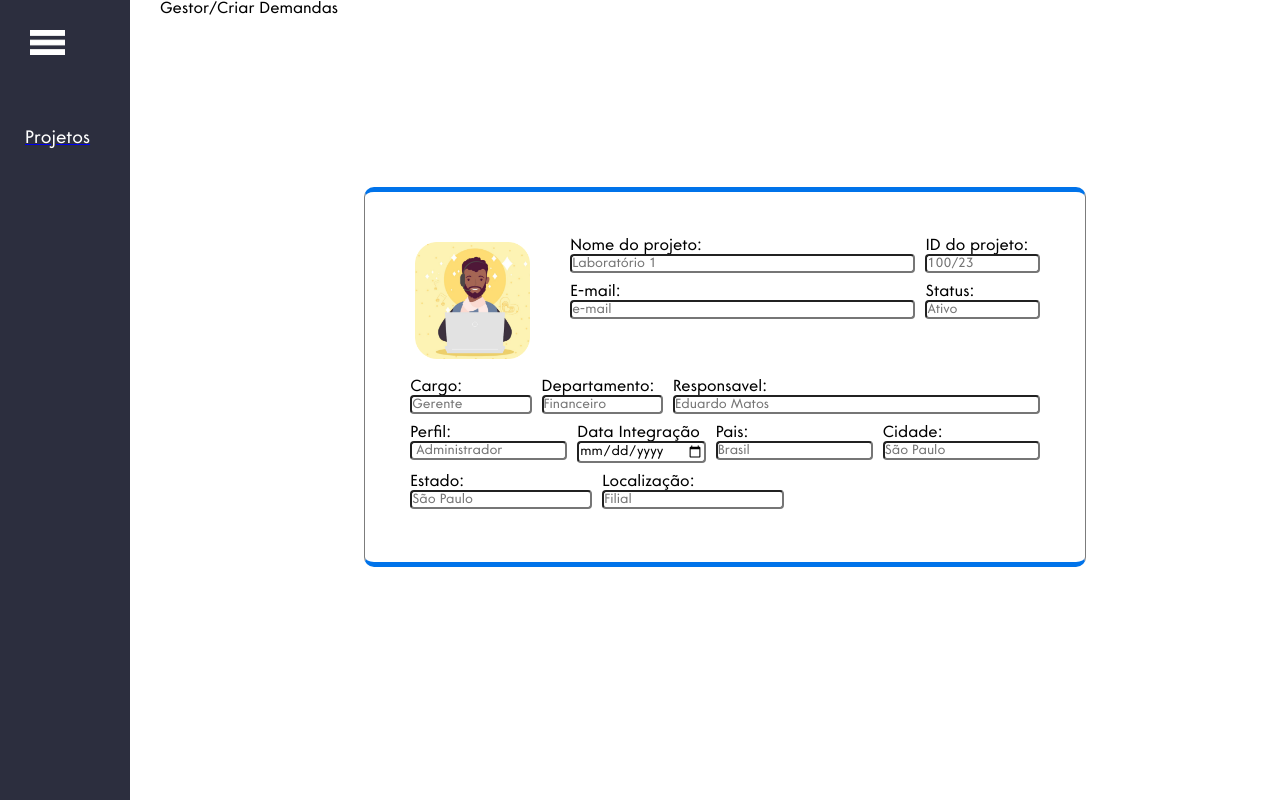
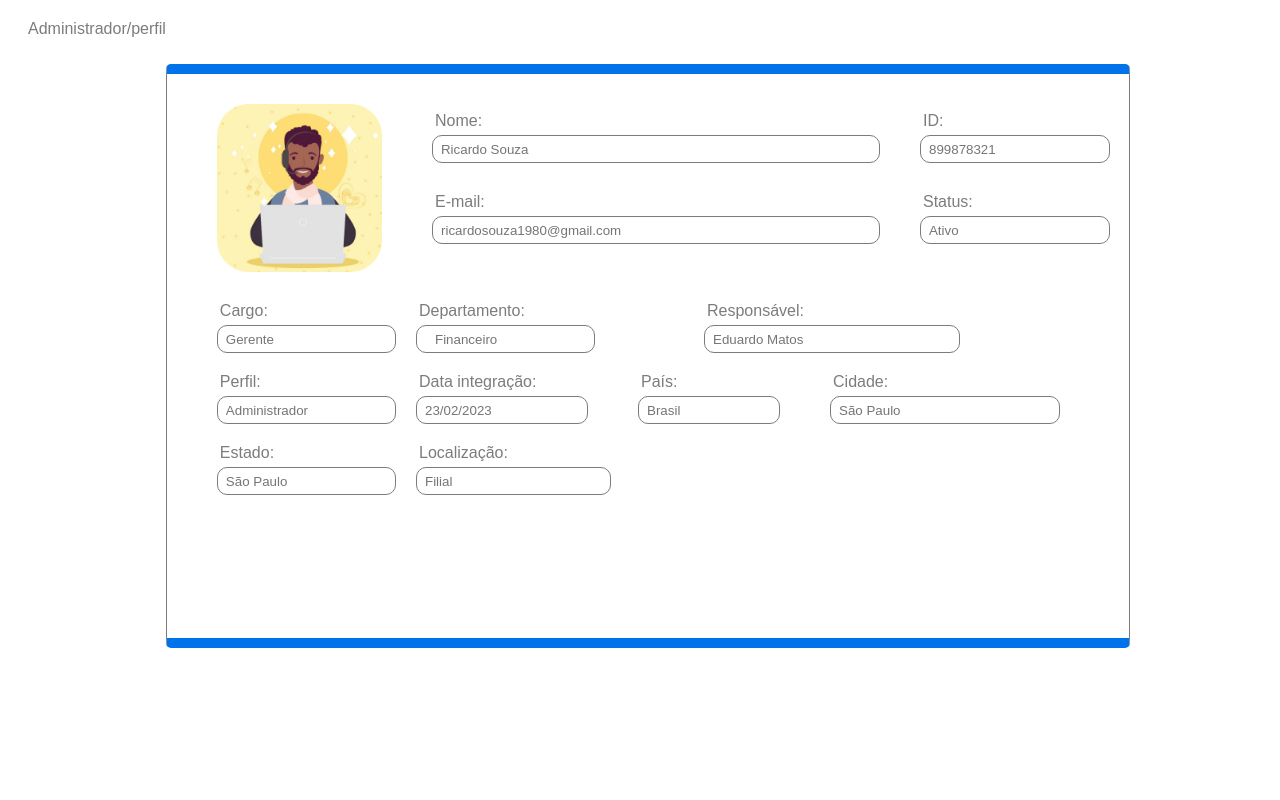
Before and after one commit to MamukaSenai/React-Mamuka, a React (Vite) app: page /perfil in a window 1280 px wide. Built offline with nearby package versions, Linux system fonts and the light colour scheme.

Commit message:
Modificacao Perfil

```diff
--- a/src/pages/Desenvolvedor/Perfil/index.tsx
+++ b/src/pages/Desenvolvedor/Perfil/index.tsx
@@ -16,7 +16,7 @@ import React from "react";
 
 
 
-function PerfilUsuario() {
+function Perfil() {
 
   // const [] = useState<>("")
   // const [] = useState<>("")
@@ -24,198 +24,183 @@ function PerfilUsuario() {
   // const [] = useState<>("")
 
   return (
-      <>
-        {/* corpo da pagina*/}
-        <aside>
-          {/* BARRA LATERAL */}
-          <div className="sidebar">
-            <div className="logo_content">
-              <img src={MENU} alt="MENU" />
-              {/* <i class="bx bx-menu" id="btn"></i> */}
+
+    <main>
+  <div className="sinalizacao">
+    <p>Administrador/perfil</p>
   </div>
-            <ul className="nav_list">
-              <li>
-                <a href="#">
-                  {/* <i class="bx bx-grid-alt"></i> */}
-                  <span className="link_name">Projetos</span>
-                </a>
-                {/* <span class="tooltip">dashboard</span> */}
-              </li>
-              <li>
-                <a href="#">
-                  {/* <i class="bx bx-grid-alt"></i> */}
-                  {/* <span className="link_name">Criar Projetos</span> */}
-                </a>
-                {/* <span class="tooltip">dashboard</span> */}
-              </li>
-              <li>
-                <a href="#">
-                  {/* <i class="bx bx-grid-alt"></i> */}
-                  {/* <span className="link_name">Criar Demandas</span> */}
-                </a>
-                {/* <span class="tooltip">dashboard</span> */}
-              </li>
-            </ul>
-          </div>
-          {/* BARRA LATERAL FIM */}
-        </aside>
-        <main>
-          <span className="Gestor">Gestor/Criar Demandas</span>
-          <div className="container">
-            <form className="formulario">
-              <div className="top_linha1">
-                <div className="imgfoto">
-                  <img src={PessoaPerfil} className="pessoaperfil" alt="PessoaPerfil" />
-                </div>
-                <div className="ladodireito">
-                  <div className="top1">
-                    <div className="inputbox tamanhoNomeEmail">
-                      <label htmlFor="firstname">Nome do projeto:</label>
+  <section className="perfil_geral configconteudo">
+    <div className="conteudo_topo">
+      <img src={PessoaPerfil} />
+      <div className="input1 input_style">
+        <div className="att">
+          <div className="s1 padrao_input">
+            <div className="att">
+              <label htmlFor="name">Nome:</label>
               <input
-                        className="width"
                 type="text"
-                        name="firstname"
-                        placeholder="Laboratório 1"
-                        required
+                name="name"
+                id="name"
+                placeholder="Ricardo Souza"
               />
             </div>
-                    <div className="inputbox">
-                      <label htmlFor="ID_do_projeto">ID do projeto:</label>
+            <div className="att x1">
+              <label htmlFor="id">ID:</label>
+              <input type="text" name="id" id="id" placeholder="899878321" />
+            </div>
+          </div>
+          <div className="s2 padrao_input">
+            <div className="att">
+              <label htmlFor="email">E-mail:</label>
               <input
-                        className="width"
-                        type="password"
-                        name="ID_do_projeto"
-                        placeholder="100/23"
-                        required
+                type="text"
+                name="email"
+                id="email"
+                placeholder="ricardosouza1980@gmail.com"
               />
             </div>
-                  </div>
-                  <div className="top2">
-                    <div className="inputbox tamanhoNomeEmail">
-                      <label htmlFor="e-mail:">E-mail:</label>
+            <div className="att x1">
+              <label htmlFor="status">Status:</label>
               <input
-                        className="width"
                 type="text"
-                        name="e-mail:"
-                        placeholder="e-mail"
-                        required
-                      />
-                    </div>
-                    <div className="inputbox tamanhoIdStatus">
-                      <label htmlFor="Status:">Status:</label>
-                      <input
-                        className="width"
-                        type="text"
-                        name="Status:"
+                name="status"
+                id="status"
                 placeholder="Ativo"
-                        required
               />
             </div>
           </div>
         </div>
+        {/* <div class="input2 input_style">
+              <label for="email">E-mail:</label>
+              <input type="text" name="email" id="email" placeholder="ricardosouza1980@gmail.com">
+
+              <label for="status">Status:</label>
+              <input type="text" name="status" id="status" placeholder="Ativo"> */}
       </div>
-              <div className="linha1">
-                <div className="inputbox">
-                  <label htmlFor="Cargo:">Cargo:</label>
+    </div>
+    <div className="conteudo">
+      <div className="input3 input_style padrao_input">
+        <div className="att">
+          <label className="textos" htmlFor="cargo">
+            Cargo:
+          </label>
           <input
-                    className="width"
+            className="alinhamento"
             type="text"
-                    name="Cargo:"
+            name="cargo"
+            id="cargo"
             placeholder="Gerente"
-                    required
           />
         </div>
-                <div className="inputbox">
-                  <label htmlFor="Departamento:">Departamento:</label>
+        <div className="att x2">
+          <label className="textos" htmlFor="depart">
+            Departamento:
+          </label>
           <input
-                    className="width"
+            className="alinhamento"
             type="text"
-                    name="Departamento:"
+            name="depart"
+            id="depart"
             placeholder="Financeiro"
-                    required
           />
         </div>
-                <div className="inputbox tamanhoResponsavel">
-                  <label htmlFor="Responsavel:">Responsavel:</label>
+        <div className="att x3">
+          <label className="textos" htmlFor="resp">
+            Responsável:
+          </label>
           <input
-                    className="width"
+            className="alinhamento"
             type="text"
-                    name="Responsavel:"
+            name="resp"
+            id="resp"
             placeholder="Eduardo Matos"
-                    required
           />
         </div>
       </div>
-              <div className="linha2">
-                <div className="inputbox">
-                  <label htmlFor="Perfil:">Perfil:</label>
+      <div className="input4 input_style padrao_input">
+        <div className="att x3perfil">
+          <label className="textos" htmlFor="perfil">
+            Perfil:
+          </label>
           <input
-                    className="width"
+            className="alinhamento"
             type="text"
-                    name="Perfil:"
-                    placeholder=" Administrador"
-                    required
+            name="perfil"
+            id="perfil"
+            placeholder="Administrador"
           />
         </div>
-                <div className="inputbox">
-                  <label htmlFor="Conclusão">Data Integração</label>
+        <div className="att x3 integ">
+          <label className="textos" htmlFor="datai">
+            Data integração:
+          </label>
           <input
-                    className="width"
-                    type="date"
-                    name="Inicio:"
-                    placeholder="28/11/2023"
-                    required
+            className="alinhamento"
+            type="text"
+            name="datai"
+            id="datai"
+            placeholder="23/02/2023"
           />
         </div>
-                <div className="inputbox">
-                  <label htmlFor="Pais:">Pais:</label>
+        <div className="att x3 pc">
+          <label className="textos" htmlFor="pais">
+            País:
+          </label>
           <input
-                    className="width"
+            className="alinhamento"
             type="text"
-                    name="Pais:"
+            name="pais"
+            id="pais"
             placeholder="Brasil"
-                    required
           />
         </div>
-                <div className="inputbox">
-                  <label htmlFor="Cidade:">Cidade:</label>
+        <div className="att x3">
+          <label className="textos" htmlFor="cidade">
+            Cidade:
+          </label>
           <input
-                    className="width"
+            className="alinhamento"
             type="text"
-                    name="Cidade:"
+            name="cidade"
+            id="cidade"
             placeholder="São Paulo"
-                    required
           />
         </div>
       </div>
-              <div className="top3">
-                <div className="inputbox">
-                  <label htmlFor="Estado:">Estado:</label>
+      <div className="input5 input_style padrao_input">
+        <div className="att x4">
+          <label className="textos" htmlFor="estado">
+            Estado:
+          </label>
           <input
-                    className="width"
+            className="alinhamento"
             type="text"
-                    name="Estado:"
+            name="estado"
+            id="estado"
             placeholder="São Paulo"
-                    required
           />
         </div>
-                <div className="inputbox">
-                  <label htmlFor="Localização:">Localização:</label>
+        <div className="att x4local">
+          <label className="textos" htmlFor="local">
+            Localização:
+          </label>
           <input
-                    className="width"
+            className="alinhamento"
             type="text"
-                    name="Localização:"
+            name="local"
+            id="local"
             placeholder="Filial"
-                    required
           />
         </div>
       </div>
-            </form>
     </div>
+  </section>
 </main>
-      </>
+
+
+
   )
 
 }
 
-export default PerfilUsuario;
+export default Perfil;
--- a/src/pages/Desenvolvedor/Perfil/style.css
+++ b/src/pages/Desenvolvedor/Perfil/style.css
@@ -1,254 +1,344 @@
+@font-face {
+    font-family: "Core Sans G";
+    src: url(fonts\CoreSansG\CoreSansG-Regular.ttf);
+}
+
 * {
+    padding: 0;
     margin: 0;
-    padding: 0;
+    border: 0;
     box-sizing: border-box;
-    font-family:"Core Sans G"
+    resize: none;
+    font-family: sans-serif;
 
 }
 
-@font-face {
-    font-family: "Core Sans G";
-    src: url("../../../assets/fonts/CoreSansG-Regular.ttf");
+@import url('https://fonts.googleapis.com/css2?family=Raleway:wght@400;700&display=swap');
+
+:root {
+    --azulescuro: #405189;
+    --branco: #ffffff;
+    --azulClaro: #0073EA;
+    --cinza: #2C2E3E;
+    --cinzaclaro: #7C7C7C;
+    --fonte1: 'Raleway', sans-serif;
+    --fonte2: "Core Sans G";
 
 }
 
-:root {
-    --azulC: #0073EA;
-    --azulM: #405189;
-    --azulE: #2C2E3E;
-    --branco: #FFFFFF;
-    --preto: #0000;
-
-    --font1: 'CoreSansG', CoreSansG-Regular;
-    --font2: 'CoreSansG', CoreSansG;
-}
-
+/* menu */
 
 body {
-    position: relative;
-    min-height: 100vh;
-    width: 100%;
-    overflow: hidden;
-
-}
-
-@font-face {
-    Font-family: "Core Sans G";
-    Src: url("../../../assets/fonts/CoreSansG-Regular.ttf");
+    width: 100vw;
+    height: 100vh;
+    display: flex;
+    font-family: var(--font);
+    overflow-x: hidden;
+    overflow-y: hidden;
 
 }
 
 
+aside {
+    display: flex;
+    height: 100vh;
+    width: 6.5vw;
 
-main {
-    width: calc(100vw - 170px);
-    height: calc(100vh - 80px);
-    margin-left: 170px;
+}
+
+.menu {
+    height: 100vh;
+    width: 100vw;
+    display: flex;
+    align-items: center;
+    flex-direction: column;
+    background-color: var(--cinza);
+    color: #fff;
+    fill: #fff;
+}
+
+.menu svg {
+    height: 5vh;
+    width: 5vw;
+    margin-top: 15px;
+}
+
+.menu p {
+    padding-top: 50%;
+    padding-right: 5%;
+    padding-left: 5%;
+    font-weight: 700;
+    /* font-size: large; */
+}
+
+.right {
+
+    display: flex;
+    flex-direction: column-reverse;
+    height: 100vh;
+    width: 83.8vw;
+
+}
+
+.topo {
+    height: 12vh;
+    width: 93.5vw;
+
+    display: flex;
+    align-items: center;
+    justify-content: space-between;
+    background-color: var(--azulescuro);
+
+    align-items: center;
+}
+
+.alinhamento{
+    padding-left:18px ;
 }
 
 
-.sidebar {
-    position: fixed;
-    top: 0;
-    left: 0;
-    height: 100%;
-    width: 130px;
-    background: var(--azulE);
-    padding: 20px 20px;
+.logo img {
+    width: 180px;
+    padding: 15px;
 }
 
-/* distancia dos menus lateral */
-.sidebar ul li {
-    position: relative;
-    height: 80px;
-    width: 100%;
-    list-style: none;
+.pesquisa svg {
+
+    position: absolute;
+    color: var(--cinza);
+    margin-left: 7px;
+    margin-top: 7px;
+    fill: var(--cinzaclaro);
 }
 
-/* menu lateral */
-.link_name {
-    color: var(--branco);
-    font: var(--font1);
-    font-size: 18px;
-    text-transform: capitalize;
+.campotexto {
+    width: 25vw;
+    height: 30px;
+    border-radius: 10px;
+    padding-left: 40px;
+    border: none;
 }
 
-/* menu hamburge */
-.logo_content img {
-    margin: 10px;
-    width: 35px;
-    height: 25px;
-
+.ricardo {
+    display: flex;
+    align-items: center;
+    padding: 15px;
+    color: var(--branco);
+    fill: var(--branco);
 }
 
-/* logo mamuka */
-.menu_sup img {
-    width: 150px;
-    padding: 20pix;
-
+.ricardo img {
+    padding: 10px;
 }
 
-.nav_list {
-    padding: 60px 5px;
-}
 
-.menu_sup {
-    display: flex;
-    flex-direction: row;
-    align-items: center;
-    justify-content: space-between;
-    padding-left: 150px;
-    height: 60px;
-    background: var(--azulM)
-}
 
-.barra_pesquisa {
-    width: 400px;
-    height: 35px;
-    border-radius: 8px;
-}
-
-#divBusca {
-    background-color: var(--branco);
-    border: solid 1px;
-    border-radius: 15px;
-    width: 300px;
-}
-
-#txtBusca {
-    float: left;
-    background-color: transparent;
-    padding-left: 5px;
-    font-style: italic;
-    font-size: 18px;
-    border: none;
-    height: 32px;
-    width: 260px;
-}
-
-.container {
-    display: flex;
-    justify-content: center;
-    height: 100%;
-    align-items: center;
-
-}
-
-.formulario {
-    height: 380px;
-    width: 65%;
-    border-radius: 10px;
-    border-width: 5px 1px;
-    border-color: #0073EA #7c7c7c;
-    border-style: solid;
-    display: flex;
-    flex-direction: column;
-    padding: 5vh;
-
-}
-
-input {
-    border-radius: 4px;
-}
-
-.width {
-    width: 100%;
-}
-
-.top1 {
-    display: flex;
+.ricardo p {
+    padding-right: 9px;
+    font-weight: 600;
 
 
 }
 
-.top2 {
-    display: flex;
-
-}
-
-.top3 {
+main {
+    height: 88vh;
+    width: 100vw;
     display: flex;
 
 }
 
 
-.top_linha1 {
+/* menu */
+
+.perfil_geral {
+    height: 73vh;
+    margin-top: 5%;
+    padding-right: 15px;
+}
+
+.sinalizacao {
+    color: var(--cinzaclaro);
+}
+
+.configconteudo {
+    border: 1px solid var(--cinzaclaro);
+    border-radius: 5px;
+    border-top: 10px solid var(--azulClaro);
+    border-bottom: 10px solid var(--azulClaro);
+
+}
+
+.input_style input {
+    border: 1px solid var(--cinzaclaro);
+    border-radius: 10px;
+    height: 3.5vh;
+    margin-right: 20px;
+    color: var(--cinzaclaro);
+}
+
+.input1,
+.input2,
+.input3,
+.input4,
+.input5 {
+    color: var(--cinzaclaro);
+}
+
+.conteudo_topo {
     display: flex;
-    justify-content: space-between;
+    align-items: center;
 
 }
 
 
-.pessoaperfil {
-    width: 90%;
-    margin: 10px;
+.padrao_input {
+    width: 50vw;
+    display: flex;
+    align-items: center;
+    padding-bottom: 20px;
 
+}
+
+.s1 {
+    padding-bottom: 30px;
+
+}
+
+.conteudo_topo img {
+    width: 28%;
+    height: 30%;
+    padding: 30px 50px;
+}
+
+
+#name {
+    width: 35vw;
+
+}
+
+#email {
+    width: 35vw;;
+
+}
+
+.input3,
+.input4
+ {
+    padding-left: 50px;
+    padding-bottom: px;
+}
+
+.input5 {
+    padding-left: 50px;
+    padding-bottom: 50px;
+}
+
+
+
+.att {
+    /* width: 50vw; */
+    display: flex;
+    flex-direction: column;
+}
+
+.att label {
+    padding-bottom: 5px;
+    padding-left: 3px;
+}
+
+.x1 {
+    width: 18vw;
+    padding-left: 20px;
+}
+
+.x2 {
+    width: 10vw;
+    /* padding-left: 30px; */
+    margin-right: 130px;
+}
+
+.x2 #resp {
+    width: 35vw;
+    padding-left: 50px;
+
+}
+
+.att x2 {
+    width: 0vw;
+    padding-left: 0px;
+
+}
+
+att x3{
+    padding-left: 30px;
+}
+
+.x3 {
+    width: 15vw;
+    padding-left: 30px;
+
+}
+
+#pais{
 
 
 }
 
-.imgfoto {
-    width: 20%;
 
-
+#cidade {
+    width: 18vw;
+    padding-right: 10px;
 }
 
-.ladodireito {
-
-    width: 75%;
-
+.pc {
+    /* padding-left: 30px; */
 }
 
-.inputbox {
-    padding: 5px;
-    display: flex;
-    flex-direction: column;
+.integ {
+    padding-left: 0px;
 }
 
-.tamanhoNomeEmail {
-    width: 560px;
+#perfil,
+#estado {
+    width: 14vw;
 }
 
 
-.tamanhoResponsavel {
-    width: 560px;
-
-}
-
-.Gestor {
-    margin: -10px;
-}
-
-.linha1 {
-    display: flex;
-    justify-content: space-between;
-    width: 100%;
-
+.x4local {
+    width: 50vw;
+    padding-right: 300px;
 }
 
 
-.linha2 {
-    display: flex;
-    justify-content: space-between;
-    width: 100%;
+#name,
+#id,
+#email,
+#status,
+#cargo,
+#perfil,
+#datai,
+#pais,
+#cidade,
+#estado,
+#local {
+    padding: 8px;
+}
 
+#resp{
+    padding: 8px;
+    width: 20vw;
+}
+
+#depart{
+    width: 14vw;
+}
+
+#cargo{
+    width: 14vw;
 }
 
 
-
-.continue-button {
-    display: flex;
-    justify-content: flex-end;
-    padding-right: 10px;
-
+.sinalizacao p {
+    padding-left: 28px;
+    padding-top: 20px;
 }
-
-
-.continue-button button {
-    padding: 5px;
-    color: white;
-    background-color: #0073EA;
-    border-radius: 4px;
-
-
-}
```
Lines whose indentation alone changed are shown as unchanged.
